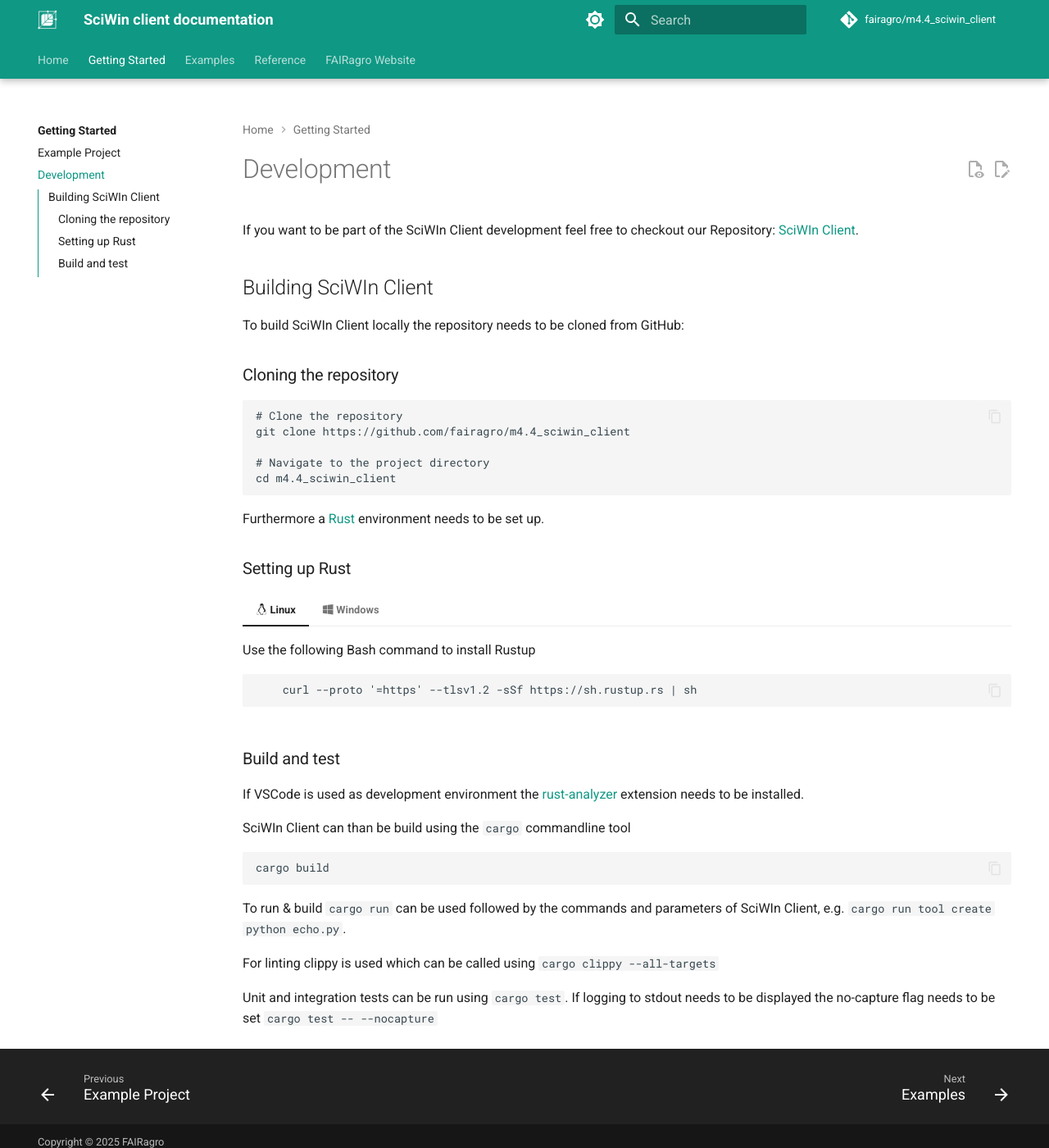
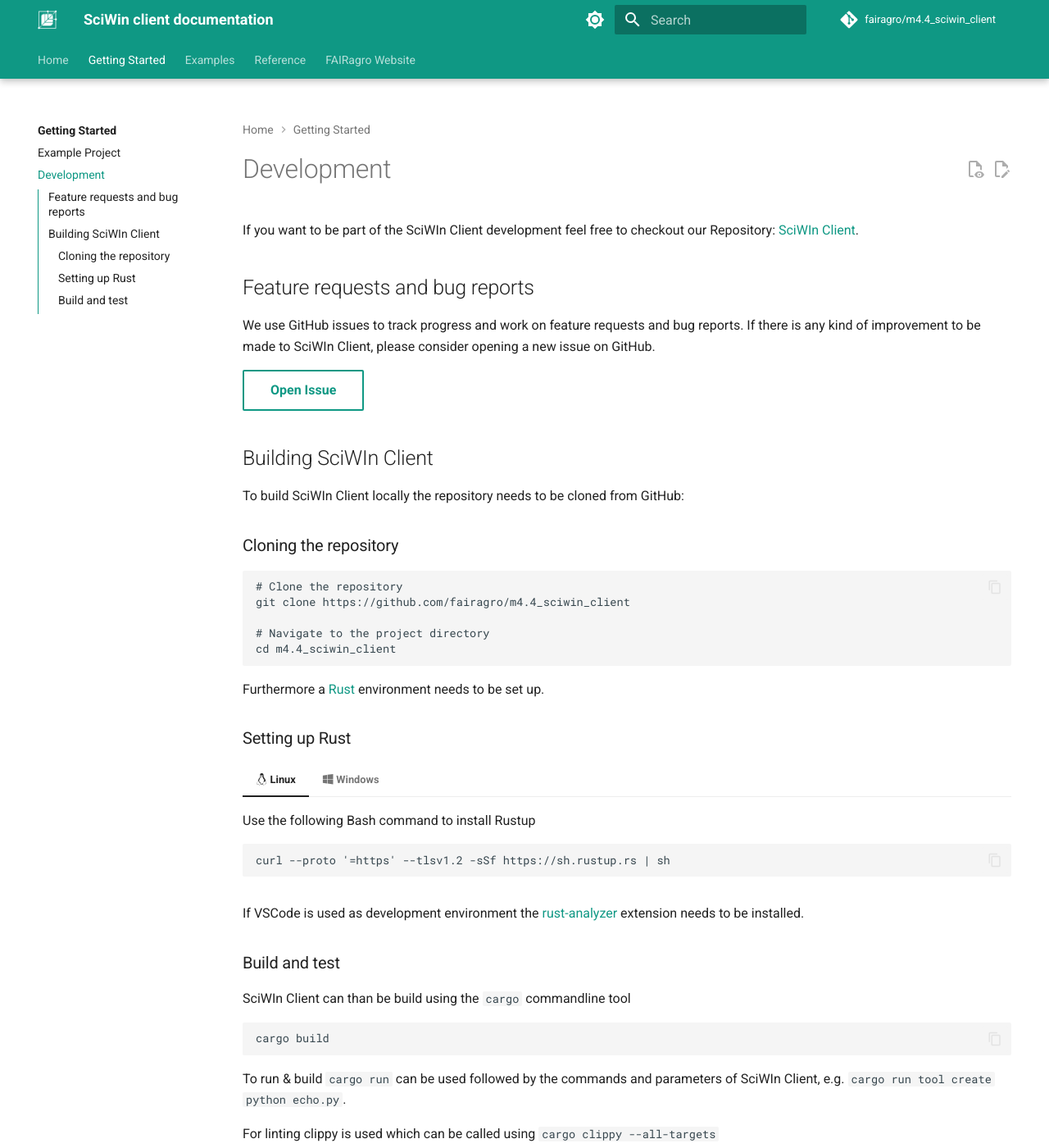
Before and after one commit to fairagro/m4.4_sciwin_client, an MkDocs documentation site: the page built from docs/getting-started/development.md, in a window 1280 px wide and 1400 px high. Shown: the whole window at 82% size. Built offline with MkDocs 1.6.1 and Material for MkDocs 9.7.7, drawn with Linux system fonts in a browser that asks for light colours; comment, search, counter and statistics services are not loaded.

Commit message:
added issue

````diff
--- a/docs/getting-started/development.md
+++ b/docs/getting-started/development.md
@@ -1,5 +1,10 @@
 # Development
 If you want to be part of the SciWIn Client development feel free to checkout our Repository: [SciWIn Client](https://github.com/fairagro/m4.4_sciwin_client).
+
+## Feature requests and bug reports
+We use GitHub issues to track progress and work on feature requests and bug reports. If there is any kind of improvement to be made to SciWIn Client, please consider opening a new issue on GitHub.
+
+[Open Issue](https://github.com/fairagro/m4.4_sciwin_client/issues/new){ .md-button }
 
 ## Building SciWIn Client
 To build SciWIn Client locally the repository needs to be cloned from GitHub:
@@ -18,7 +23,7 @@
 === ":simple-linux: Linux"
     Use the following Bash command to install Rustup
     ```
-        curl --proto '=https' --tlsv1.2 -sSf https://sh.rustup.rs | sh
+    curl --proto '=https' --tlsv1.2 -sSf https://sh.rustup.rs | sh
     ```
 
 === ":fontawesome-brands-windows: Windows"
@@ -29,11 +34,12 @@
 
     For WSL2 the following command can be used.
     ```
-        curl --proto '=https' --tlsv1.2 -sSf https://sh.rustup.rs | sh
+    curl --proto '=https' --tlsv1.2 -sSf https://sh.rustup.rs | sh
     ```
 
+If VSCode is used as development environment the [rust-analyzer](https://code.visualstudio.com/docs/languages/rust) extension needs to be installed.
+
 ### Build and test
-If VSCode is used as development environment the [rust-analyzer](https://code.visualstudio.com/docs/languages/rust) extension needs to be installed.
 
 SciWIn Client can than be build using the  `cargo` commandline tool
 ```
````
